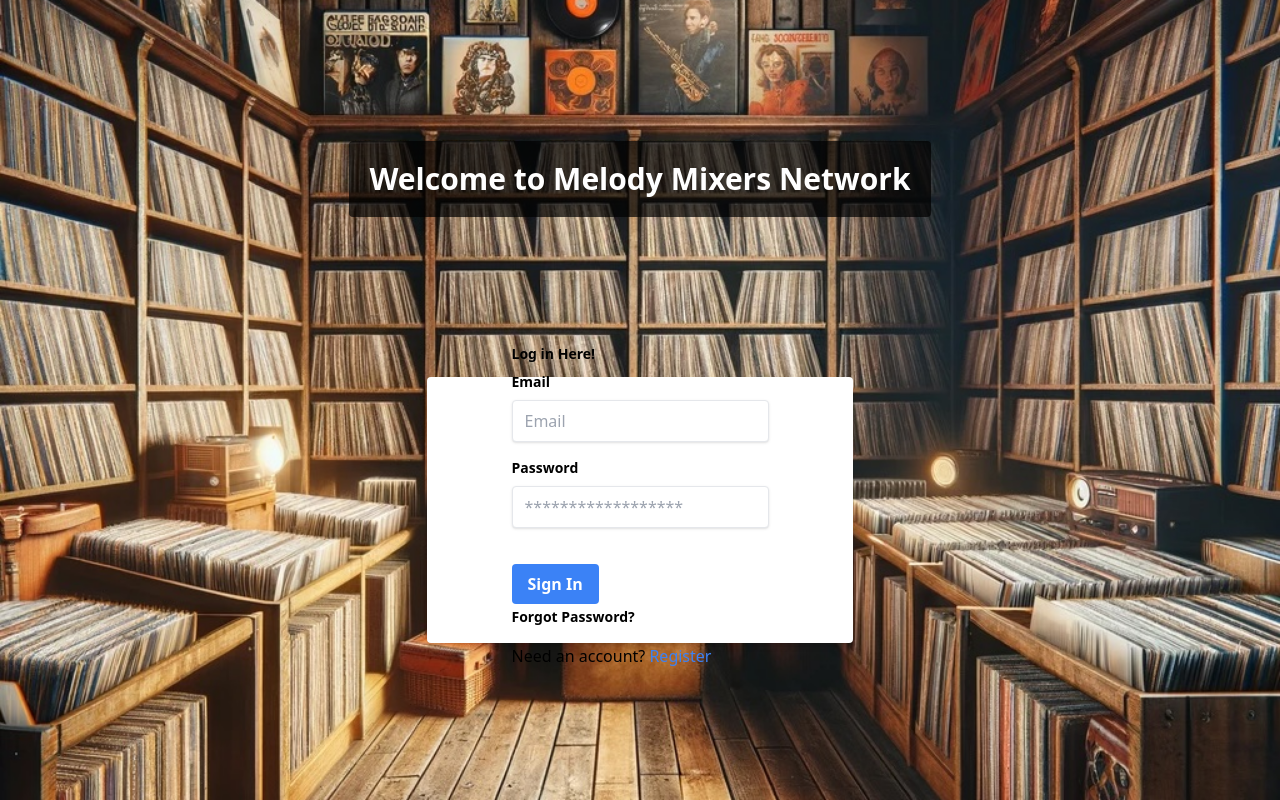
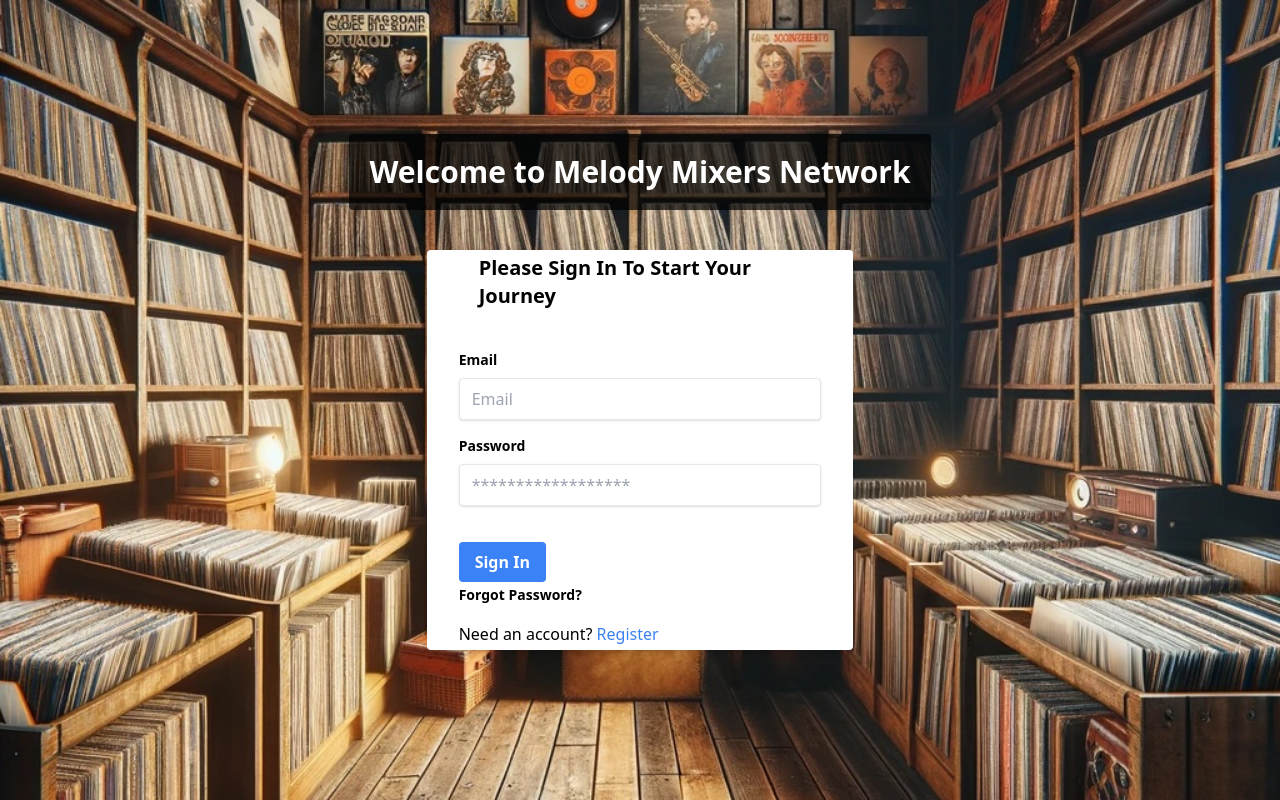
Before and after one commit to rpoole444/melodyMixerNetwork, a Next.js app: page / in a window 1280 px wide. Built offline with nearby package versions, Linux system fonts and the light colour scheme.

Commit message:
Edit Login Page Styles

```diff
--- a/src/components/LoginComponent.tsx
+++ b/src/components/LoginComponent.tsx
@@ -47,10 +47,10 @@ const LoginComponent: React.FC<LoginComponentProps> = ({ onLoginSuccess }) => {
   };
 
   return (
-    <div className="bg-white shadow-md rounded px-8 pt-6 mt-40 pb-8 mb-4 flex flex-col h-1/3 w-1/3 justify-center items-center ">
+    <div className="bg-white shadow-md rounded px-8 pt-3 mt-10 pb-8 mb-4 flex flex-col h-1/2 w-1/3 justify-center items-center ">
       <form onSubmit={handleLogin}>
+        <h2 className="inline-block align-baseline font-bold text-xl text-black mb-5 p-5">Please Sign In To Start Your Journey</h2>
         <div className="mb-4">
-          <h2 className="block text-black text-sm font-bold mb-2"> Log in Here!</h2>
           <label className="block text-black text-sm font-bold mb-2" htmlFor="username">
             Email
           </label>
```
